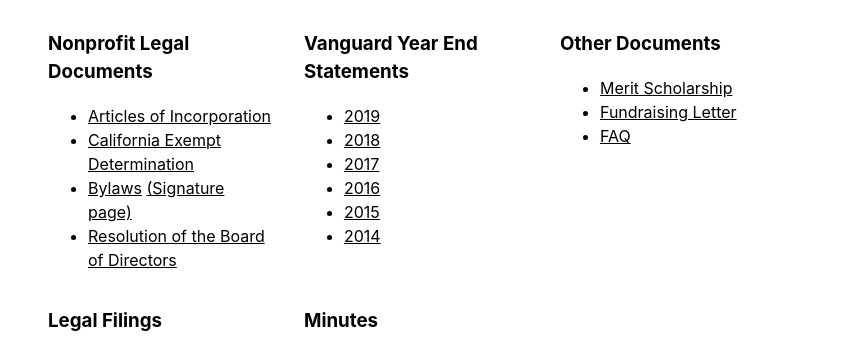
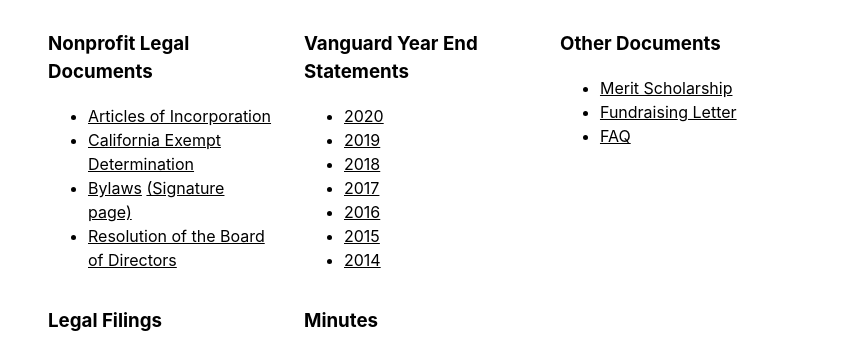
Before and after one commit to ahsef/ahsef.github.io, a Jekyll site: the page built from _pages/about.html, in a window 1280 px wide. Shown: the part 1057-1414 px from the top of the page, without its empty margins (224-1065 px from the left). Built offline with Jekyll 4.4.1, drawn with Linux system fonts in a browser that asks for light colours.

Commit message:
Add 2020 Q4 filings

```diff
--- a/_pages/about.html
+++ b/_pages/about.html
@@ -67,6 +67,7 @@
         <h3>Vanguard Year End Statements</h3>
 
         <ul>
+            <li><a href="/financial/vanguard-20201231.pdf">2020</a></li>
             <li><a href="/financial/vanguard-20191231.pdf">2019</a></li>
             <li><a href="/financial/vanguard-20181231.pdf">2018</a></li>
             <li><a href="/financial/vanguard-20171231.pdf">2017</a></li>
```
